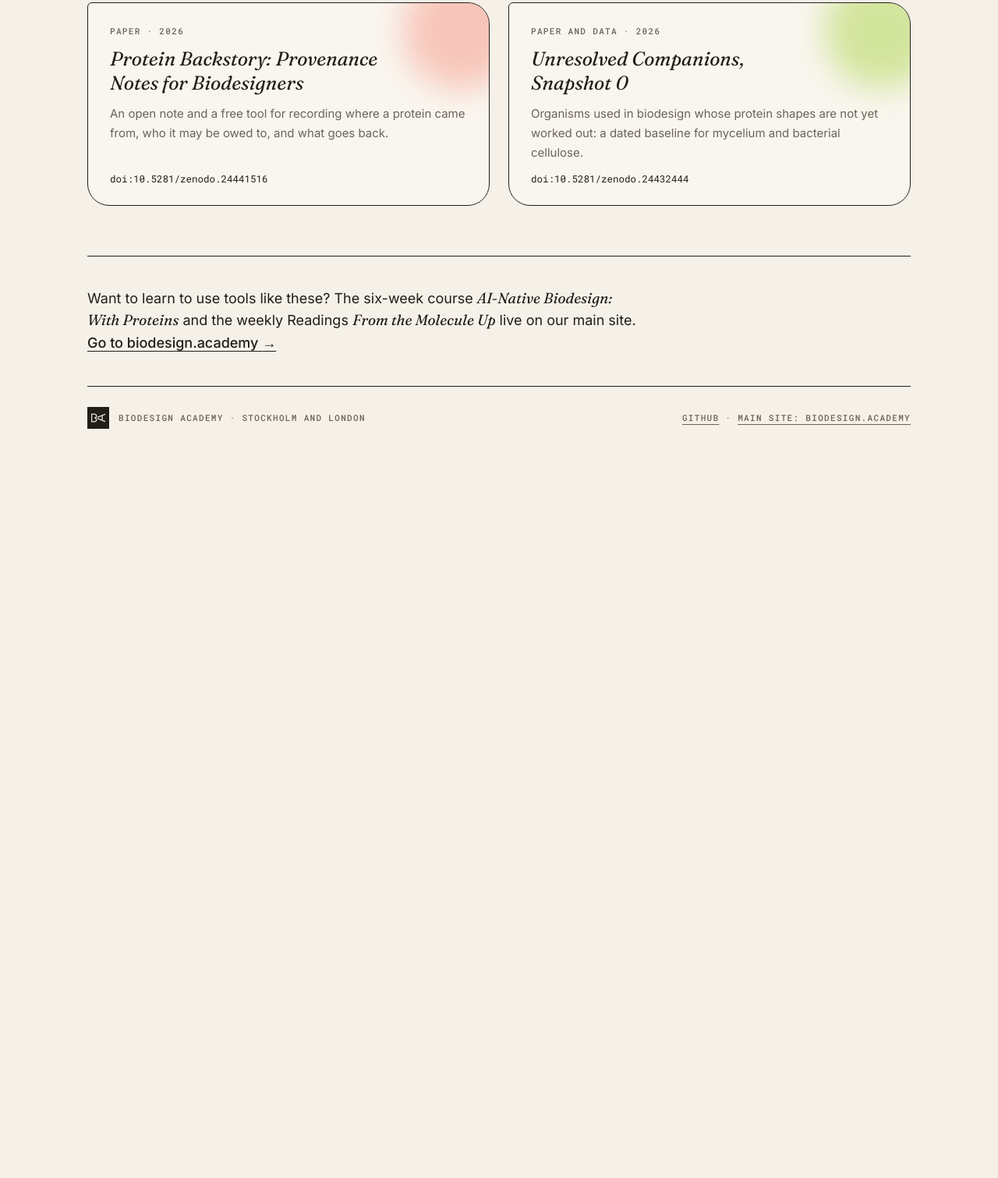
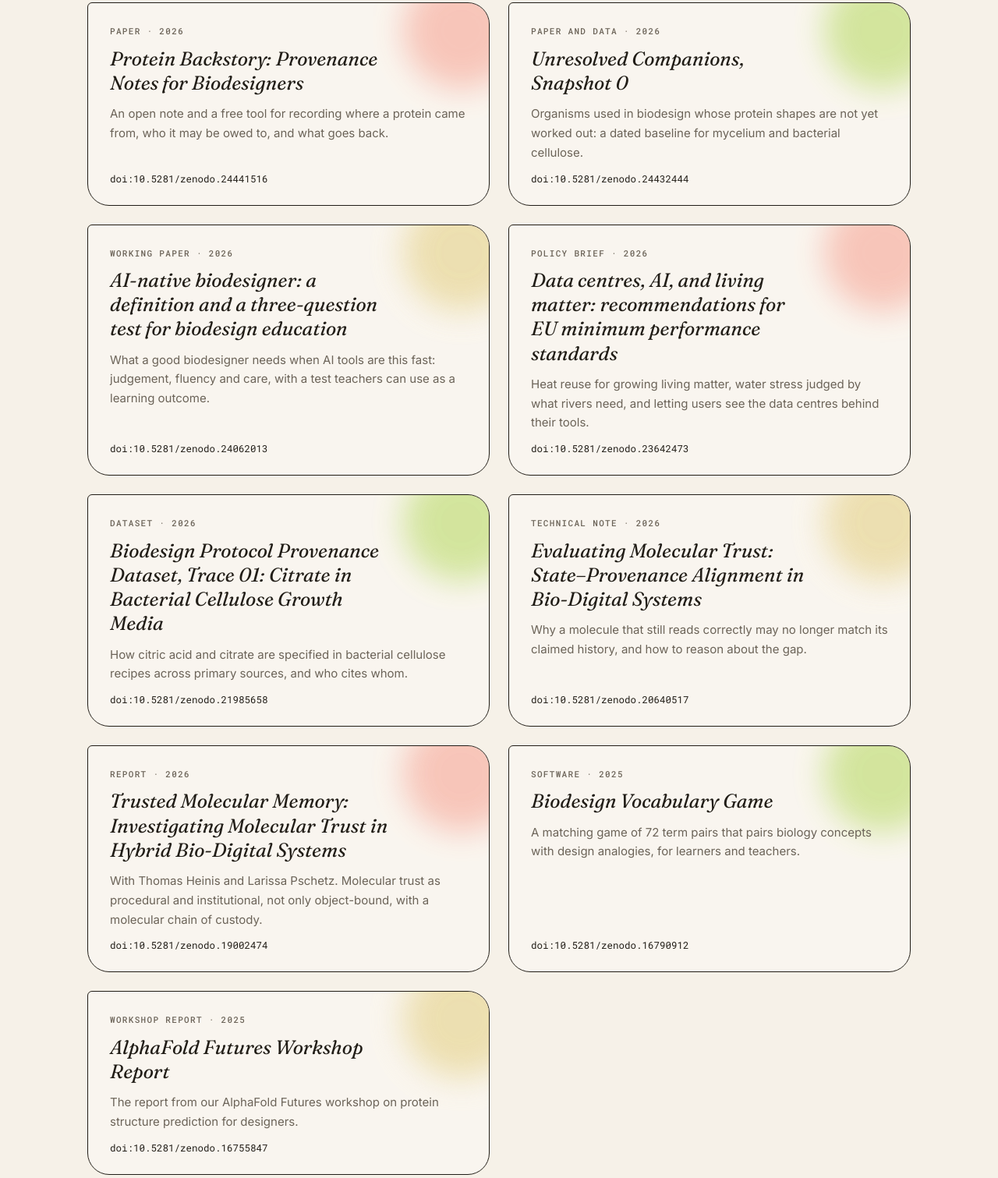
Before and after one commit to biodesign-academy/biodesign-academy.github.io, a plain HTML site: page index.html in a window 1280 px wide. Shown: the part 2013-3524 px from the top of the page at 78% size. Before the commit the page ends 2611 px from the top, so only its background shows below. Drawn offline with Linux system fonts and the light colour scheme.

Commit message:
Add the other Zenodo records to Papers and data
Updated halo background colors for papers and added new papers with descriptions and DOIs.

```diff
--- a/index.html
+++ b/index.html
@@ -80,8 +80,9 @@
   .paper{position:relative;display:flex;flex-direction:column;gap:12px;padding:28px 28px 26px;border:1px solid var(--ink);border-radius:6px 28px 28px 28px;text-decoration:none;color:inherit;background:rgba(255,253,249,.4);overflow:hidden;transition:background .2s}
   .paper:hover{background:rgba(255,253,249,.85);color:inherit}
   .paper .halo{position:absolute;right:-40px;top:-40px;width:150px;height:150px;border-radius:50%;filter:blur(20px);opacity:.42;pointer-events:none}
-  .paper:nth-child(1) .halo{background:var(--salmon)}
-  .paper:nth-child(2) .halo{background:var(--lime)}
+  .paper:nth-child(3n+1) .halo{background:var(--salmon)}
+  .paper:nth-child(3n+2) .halo{background:var(--lime)}
+  .paper:nth-child(3n) .halo{background:var(--sand);opacity:.8}
   .paper h3{font:italic 400 25px/1.25 var(--serif);margin:0;max-width:22ch;position:relative}
   .paper p{margin:0;color:var(--slate);font-size:15px;position:relative}
   .paper .doi{margin-top:auto;font:400 12.5px var(--mono);position:relative}
@@ -232,7 +233,7 @@
   <section id="papers" aria-labelledby="pa-h">
     <div class="sec-head">
       <h2 id="pa-h">Papers and data</h2>
-      <p>Open working papers on Zenodo, free to read, cite and reuse under CC BY 4.0.</p>
+      <p>Open papers, reports, data and software on Zenodo, free to read and cite. Each has its own DOI.</p>
     </div>
     <div class="papers">
       <a class="paper" href="https://doi.org/10.5281/zenodo.24441516">
@@ -249,6 +250,55 @@
         <p>Organisms used in biodesign whose protein shapes are not yet worked out: a dated baseline for mycelium and bacterial cellulose.</p>
         <span class="doi">doi:10.5281/zenodo.24432444</span>
       </a>
+      <a class="paper" href="https://doi.org/10.5281/zenodo.24062013">
+        <span class="halo" aria-hidden="true"></span>
+        <span class="label">Working paper · 2026</span>
+        <h3>AI-native biodesigner: a definition and a three-question test for biodesign education</h3>
+        <p>What a good biodesigner needs when AI tools are this fast: judgement, fluency and care, with a test teachers can use as a learning outcome.</p>
+        <span class="doi">doi:10.5281/zenodo.24062013</span>
+      </a>
+      <a class="paper" href="https://doi.org/10.5281/zenodo.23642473">
+        <span class="halo" aria-hidden="true"></span>
+        <span class="label">Policy brief · 2026</span>
+        <h3>Data centres, AI, and living matter: recommendations for EU minimum performance standards</h3>
+        <p>Heat reuse for growing living matter, water stress judged by what rivers need, and letting users see the data centres behind their tools.</p>
+        <span class="doi">doi:10.5281/zenodo.23642473</span>
+      </a>
+      <a class="paper" href="https://doi.org/10.5281/zenodo.21985658">
+        <span class="halo" aria-hidden="true"></span>
+        <span class="label">Dataset · 2026</span>
+        <h3>Biodesign Protocol Provenance Dataset, Trace 01: Citrate in Bacterial Cellulose Growth Media</h3>
+        <p>How citric acid and citrate are specified in bacterial cellulose recipes across primary sources, and who cites whom.</p>
+        <span class="doi">doi:10.5281/zenodo.21985658</span>
+      </a>
+      <a class="paper" href="https://doi.org/10.5281/zenodo.20640517">
+        <span class="halo" aria-hidden="true"></span>
+        <span class="label">Technical note · 2026</span>
+        <h3>Evaluating Molecular Trust: State–Provenance Alignment in Bio-Digital Systems</h3>
+        <p>Why a molecule that still reads correctly may no longer match its claimed history, and how to reason about the gap.</p>
+        <span class="doi">doi:10.5281/zenodo.20640517</span>
+      </a>
+      <a class="paper" href="https://doi.org/10.5281/zenodo.19002474">
+        <span class="halo" aria-hidden="true"></span>
+        <span class="label">Report · 2026</span>
+        <h3>Trusted Molecular Memory: Investigating Molecular Trust in Hybrid Bio-Digital Systems</h3>
+        <p>With Thomas Heinis and Larissa Pschetz. Molecular trust as procedural and institutional, not only object-bound, with a molecular chain of custody.</p>
+        <span class="doi">doi:10.5281/zenodo.19002474</span>
+      </a>
+      <a class="paper" href="https://doi.org/10.5281/zenodo.16790912">
+        <span class="halo" aria-hidden="true"></span>
+        <span class="label">Software · 2025</span>
+        <h3>Biodesign Vocabulary Game</h3>
+        <p>A matching game of 72 term pairs that pairs biology concepts with design analogies, for learners and teachers.</p>
+        <span class="doi">doi:10.5281/zenodo.16790912</span>
+      </a>
+      <a class="paper" href="https://doi.org/10.5281/zenodo.16755847">
+        <span class="halo" aria-hidden="true"></span>
+        <span class="label">Workshop report · 2025</span>
+        <h3>AlphaFold Futures Workshop Report</h3>
+        <p>The report from our AlphaFold Futures workshop on protein structure prediction for designers.</p>
+        <span class="doi">doi:10.5281/zenodo.16755847</span>
+      </a>
     </div>
   </section>
 
```
